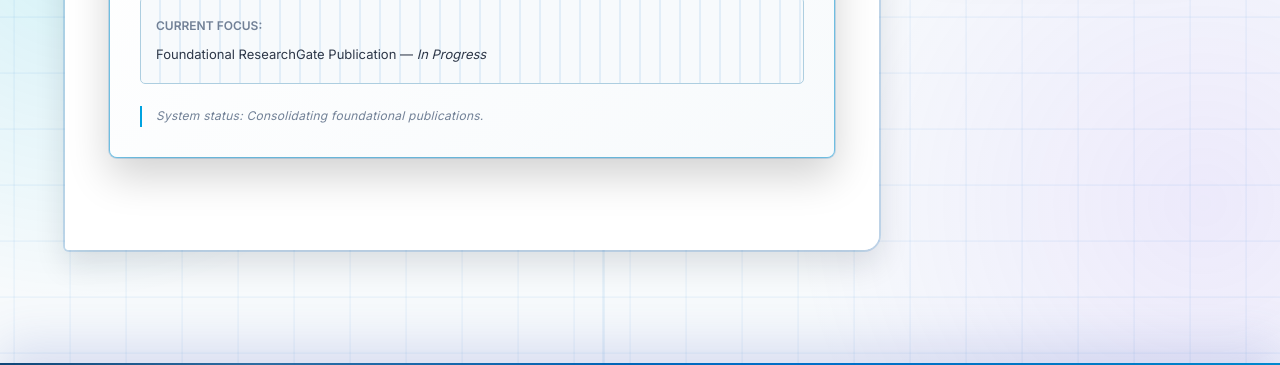
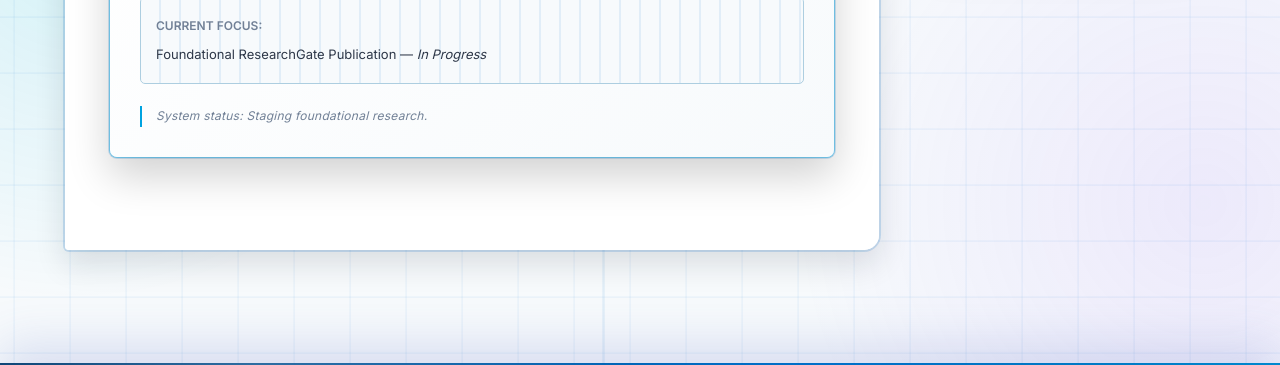
Before and after one commit to msemonlab/msemonlab.github.io, a Jekyll site: the page built from research.md, in a window 1280 px wide and 1121 px high. Shown: the part 445-810 px from the top of the window. Built offline with Jekyll 4.4.1, drawn with Linux system fonts in a browser that asks for light colours.

Commit message:
content: update research status note to reflect staging phase

```diff
--- a/research.md
+++ b/research.md
@@ -17,7 +17,7 @@ permalink: /research/
       <span>Current Focus:</span>
       <p>Foundational ResearchGate Publication &mdash; <em>In Progress</em></p>
     </div>
-    <p class="status-note" style="margin-bottom: 0;">System status: Consolidating foundational publications.</p>
+    <p class="status-note" style="margin-bottom: 0;">System status: Staging foundational research.</p>
   </div>
 </section>
 
```
